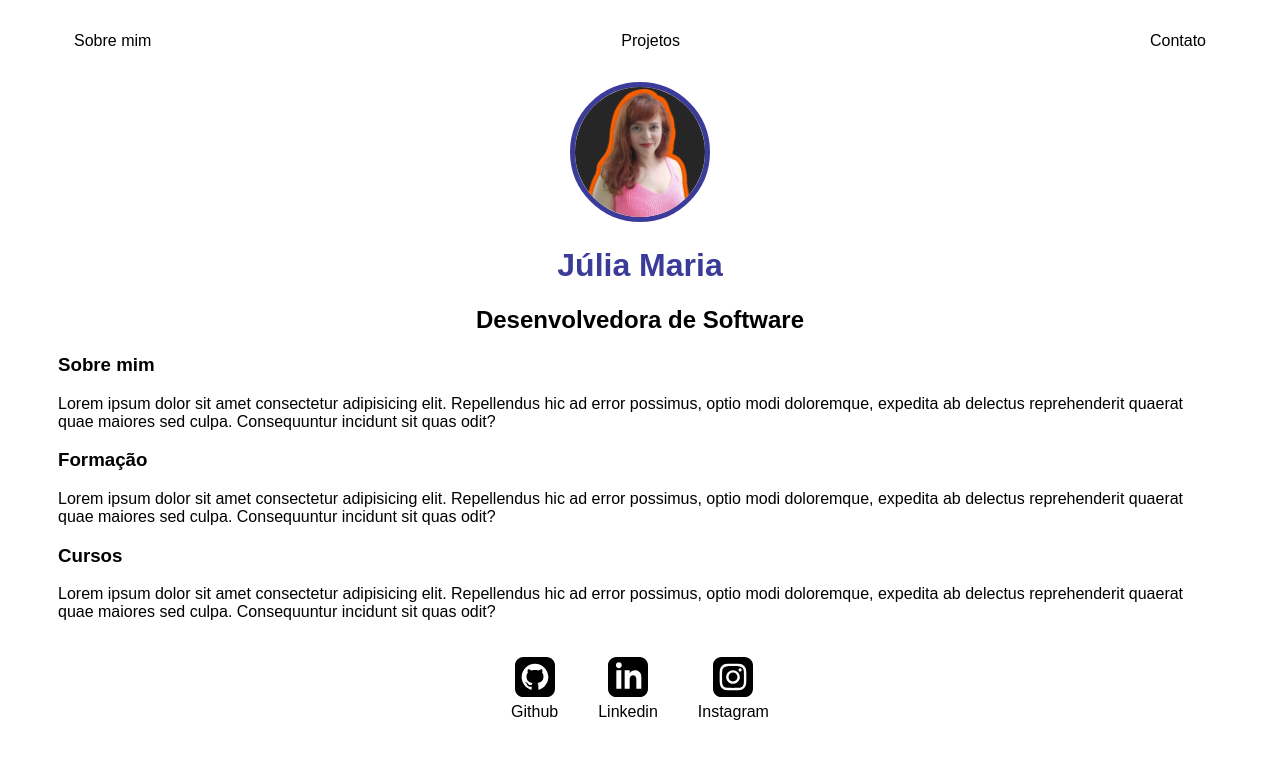
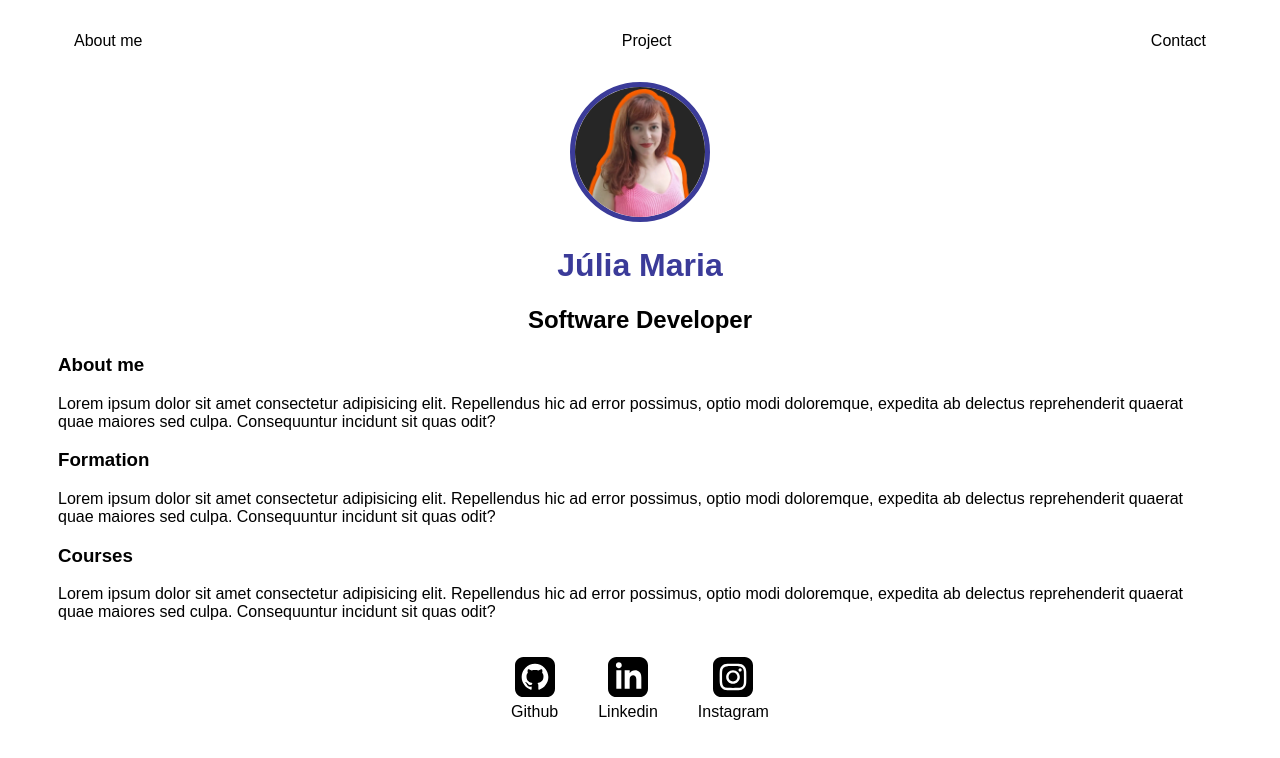
Before and after one commit to jumariafe/easy-portfolio, a plain HTML site: page index.html in a window 1280 px wide. Drawn offline with Linux system fonts and the light colour scheme.

Commit message:
primeiro commit

```diff
--- a/index.html
+++ b/index.html
@@ -14,13 +14,13 @@
       <nav>
         <ul>
           <li>
-            <a href="index.html">Sobre mim</a>
+            <a href="index.html">About me</a>
           </li>
           <li>
-            <a href="project.html">Projetos</a>
+            <a href="project.html">Project</a>
           </li>
           <li>
-            <a href="contact.html">Contato</a>
+            <a href="contact.html">Contact</a>
           </li>
         </ul>
       </nav>
@@ -30,24 +30,24 @@
          <img src="./img/Julia.png"
       </div>
       <h1>Júlia Maria</h1>
-      <h2>Desenvolvedora de Software</h2>
+      <h2>Software Developer</h2>
     </header>
 
     <main>
          <section>
-           <h3>Sobre mim</h3>
+           <h3>About me</h3>
            <P>
              Lorem ipsum dolor sit amet consectetur adipisicing elit. Repellendus hic ad error possimus, optio modi doloremque, expedita ab delectus reprehenderit quaerat quae maiores sed culpa. Consequuntur incidunt sit quas odit?
            </P>
          </section>
          <section>
-          <h3>Formação</h3>
+          <h3>Formation</h3>
           <P>
             Lorem ipsum dolor sit amet consectetur adipisicing elit. Repellendus hic ad error possimus, optio modi doloremque, expedita ab delectus reprehenderit quaerat quae maiores sed culpa. Consequuntur incidunt sit quas odit?
           </P>
         </section>
         <section>
-          <h3>Cursos</h3>
+          <h3>Courses</h3>
           <P>
             Lorem ipsum dolor sit amet consectetur adipisicing elit. Repellendus hic ad error possimus, optio modi doloremque, expedita ab delectus reprehenderit quaerat quae maiores sed culpa. Consequuntur incidunt sit quas odit?
           </P>
```
